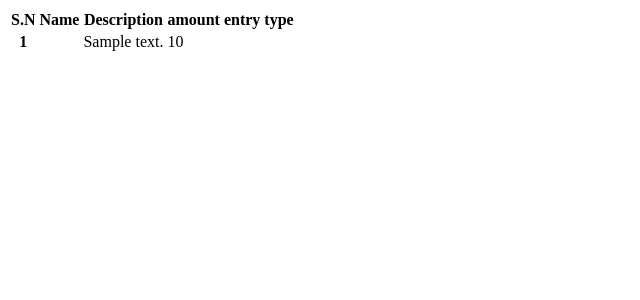
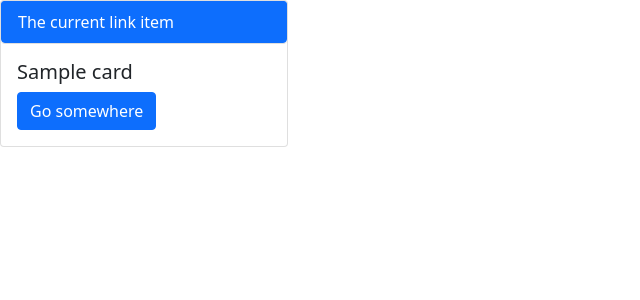
Before and after one commit to Niraj-commits/Kharcha, a Django app: page / in a window 1280 px wide. Shown: the top 300 px of the page, without its empty margins (0-640 px from the left). Run offline with Django 5.2, Linux system fonts and the light colour scheme; tables that the repository leaves empty hold one stand-in row (values such as "Sample post").

Commit message:
added new add card button and related functions

```diff
--- a/mainfolder/settings.py
+++ b/mainfolder/settings.py
@@ -42,7 +42,6 @@ INSTALLED_APPS = [
     # Custom Apps
     'tracker',
     'core',
-    'django.contrib.messages',
 ]
 
 MIDDLEWARE = [
--- a/templates/base.html
+++ b/templates/base.html
@@ -4,6 +4,7 @@
 <head>
     <meta charset="UTF-8">
     <meta name="viewport" content="width=device-width, initial-scale=1.0">
+    <link href="https://cdn.jsdelivr.net/npm/bootstrap@5.0.2/dist/css/bootstrap.min.css" rel="stylesheet" integrity="sha384-EVSTQN3/azprG1Anm3QDgpJLIm9Nao0Yz1ztcQTwFspd3yD65VohhpuuCOmLASjC" crossorigin="anonymous">
     <title>{% block title %}{% endblock %}</title>
 </head>
 
@@ -12,6 +13,7 @@
     {{message}}
     {% endfor %}
     {% block body %}{% endblock %}
+    <script src="https://cdn.jsdelivr.net/npm/bootstrap@5.0.2/dist/js/bootstrap.bundle.min.js" integrity="sha384-MrcW6ZMFYlzcLA8Nl+NtUVF0sA7MsXsP1UyJoMp4YLEuNSfAP+JcXn/tWtIaxVXM" crossorigin="anonymous"></script>
 </body>
 
 </html>
--- a/templates/home.html
+++ b/templates/home.html
@@ -4,30 +4,19 @@
 
 {% block body %}
 
-<table class="table">
-    <thead>
-      <tr>
-        <th scope="col">S.N</th>
-        <th scope="col">Name</th>
-        <th scope="col">Description</th>
-        <th scope="col">amount</th>
-        <th scope="col">entry type</th>
-      </tr>
-    </thead>
-    <tbody>
-      <tr>
-        {% for i in data %}
-        <th scope="row">1</th>
-        <td>{{i.name}}</td>
-        <td>{{i.description}}</td>
-        <td>{{i.amount}}</td>
-        <td>{{i.entry}}</td>
-        <td>{{i.name}}</td>
 
-        {% endfor %}
-      </tr>
-    </tbody>
-  </table>
-
+<div class="card" style="width: 18rem;">
+  <div class="list-group">
+    <a href="{% url 'add_card' %}" class="list-group-item list-group-item-action active">
+      The current link item
+    </a>
+  </div>
+  {% for card in cards %}
+  <div class="card-body">
+    <h5 class="card-title" >{{card.name}}</h5>
+    <a href="#" class="btn btn-primary">Go somewhere</a>
+  </div>
+  {% endfor %}
+</div>
 
 {% endblock %}
--- a/tracker/models.py
+++ b/tracker/models.py
@@ -1,6 +1,12 @@
 from django.db import models
 
 # Create your models here.
+
+
+
+class card(models.Model):
+    name = models.CharField(max_length=25)
+    created_at = models.DateTimeField(auto_now_add= True)
 
 class info(models.Model):
     type = [("income","income"),("expense","expense")]
@@ -9,9 +15,4 @@ class info(models.Model):
     description = models.TextField()
     amount = models.PositiveIntegerField()
     entry_type = models.CharField(choices=type,default="income",max_length=25)
-
-
-class card(models.Model):
-    name = models.CharField(max_length=25)
-    created_at = models.DateTimeField(auto_now_add= True)
-    info = models.ForeignKey(info,on_delete=models.CASCADE,related_name="cards")
+    card = models.ForeignKey(card,on_delete=models.CASCADE,related_name="cards")
--- a/tracker/urls.py
+++ b/tracker/urls.py
@@ -3,4 +3,5 @@ from .views import *
 
 urlpatterns = [
     path("",home),
+    path('add_card/',add_card,name='add_card'),
 ]
--- a/tracker/views.py
+++ b/tracker/views.py
@@ -1,4 +1,4 @@
-from django.shortcuts import render
+from django.shortcuts import render,HttpResponse,redirect
 from django.contrib import messages
 from .models import *
 
@@ -6,7 +6,17 @@ from .models import *
 
 def home(request):
 
-    datas = info.objects.all()
-    context = {"data":datas}
+    cards = card.objects.all()
+    context = {"cards":cards}
 
     return render(request,'home.html',context)
+
+def add_card(request):
+
+    if request.method == "POST":
+        name = request.POST.get('name')
+
+        card.objects.create(name = name)
+        return redirect('/')
+
+    return render(request,'add_card.html')
```
Also changed, not shown: templates/add_card.html (added, +15 -0 lines), core/migrations/0001_initial.py, tracker/migrations/0001_initial.py, tracker/migrations/0002_rename_cards_card.py (deleted).
